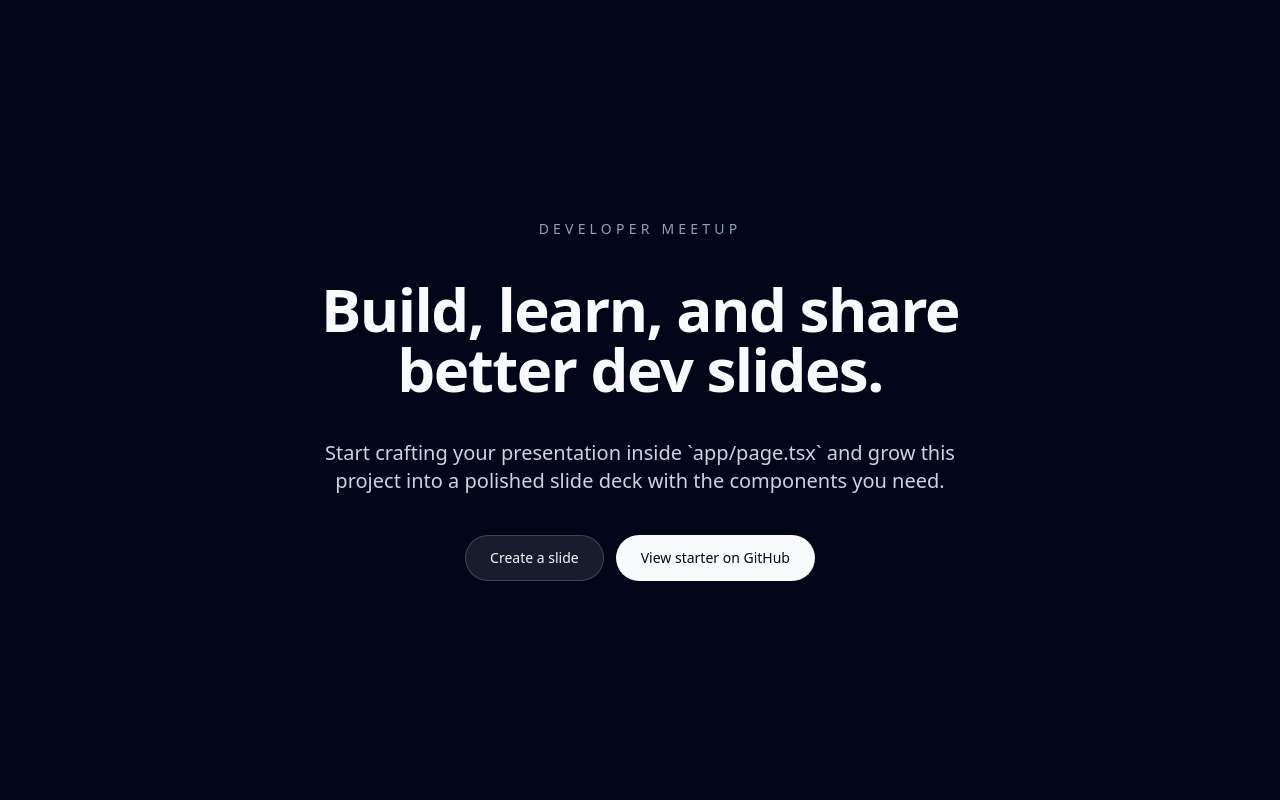
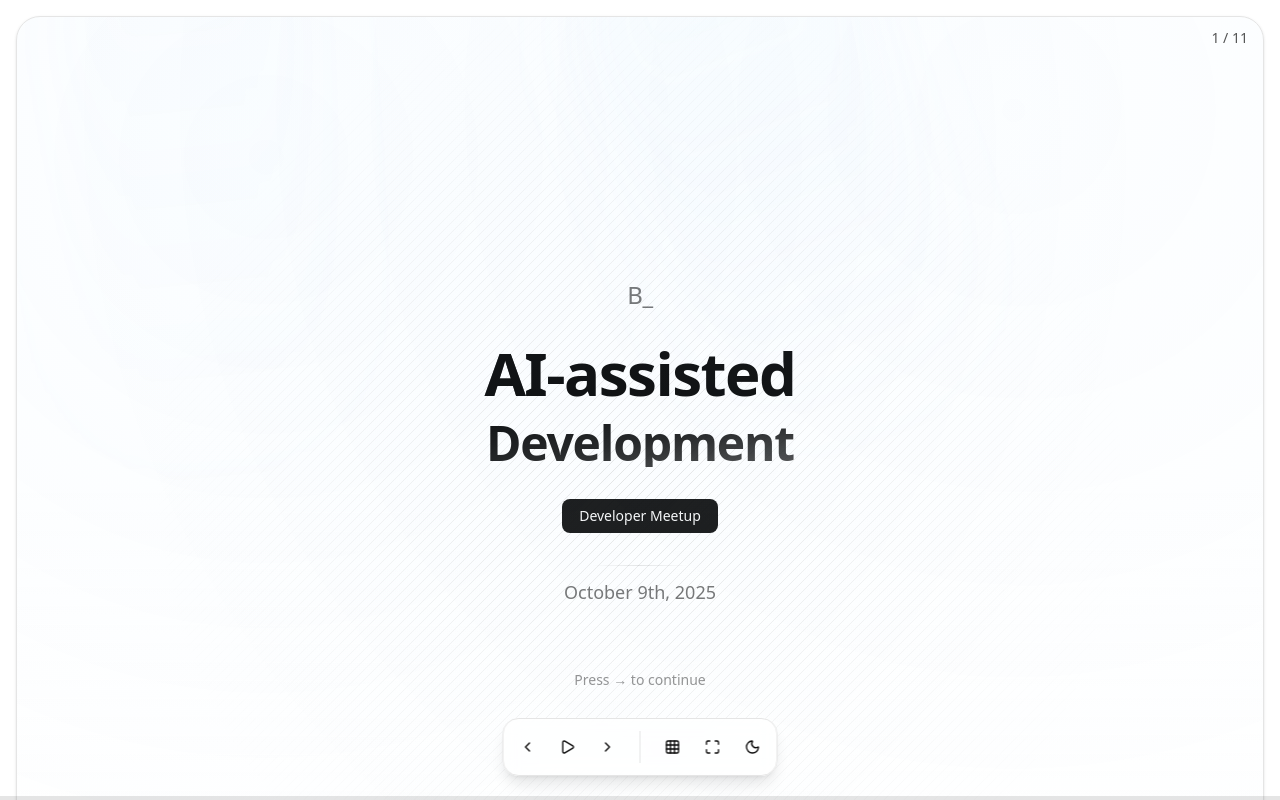
Before and after one commit to eirikhaugstulen/dev-meetup-slides, a Next.js app: page / in a window 1280 px wide. Shown: the top 800 px of the page. Built offline with nearby package versions, Linux system fonts and the light colour scheme.

Commit message:
feat: make presentation main page

```diff
--- a/app/layout.tsx
+++ b/app/layout.tsx
@@ -2,8 +2,8 @@ import type { Metadata } from "next";
 import "./globals.css";
 
 export const metadata: Metadata = {
-  title: "Dev Meetup Slides",
-  description: "Presentation deck for the developer meetup.",
+  title: "Developer Meetup - AI-assisted Development",
+  description: "This is the presentation deck made for the developer meetup on October 9th, 2025, regarding AI-assisted Development.",
 };
 
 export default function RootLayout({
--- a/app/page.tsx
+++ b/app/page.tsx
@@ -1,31 +1,12 @@
-export default function Home() {
+"use client";
+
+import { SlideDeck } from "@/components/presentation";
+import { devMeetupOctoberSlides } from "@/components/presentation/presentations";
+
+export default function PresentationPage() {
   return (
-    <main className="flex min-h-screen flex-col items-center justify-center px-6 py-20">
-      <div className="mx-auto flex w-full max-w-4xl flex-col gap-10 text-center">
-        <p className="text-sm uppercase tracking-[0.3em] text-slate-400">
-          Developer Meetup
-        </p>
-        <h1 className="text-balance text-4xl font-semibold tracking-tight sm:text-6xl">
-          Build, learn, and share better dev slides.
-        </h1>
-        <p className="mx-auto max-w-2xl text-pretty text-lg text-slate-300 sm:text-xl">
-          Start crafting your presentation inside `app/page.tsx` and grow this
-          project into a polished slide deck with the components you need.
-        </p>
-        <div className="flex flex-col justify-center gap-3 sm:flex-row">
-          <button className="inline-flex items-center justify-center rounded-full border border-slate-200/20 bg-slate-200/10 px-6 py-3 text-sm font-medium text-slate-100 transition hover:bg-slate-200/20">
-            Create a slide
-          </button>
-          <a
-            className="inline-flex items-center justify-center rounded-full border border-transparent bg-slate-50 px-6 py-3 text-sm font-medium text-slate-950 transition hover:bg-slate-200"
-            href="https://github.com/"
-            target="_blank"
-            rel="noreferrer"
-          >
-            View starter on GitHub
-          </a>
-        </div>
-      </div>
-    </main>
+    <div className="min-h-screen bg-background text-foreground">
+      <SlideDeck slides={devMeetupOctoberSlides} autoAdvanceMs={0} />
+    </div>
   );
 }
--- a/app/presentation/layout.tsx
+++ /dev/null
@@ -1,13 +0,0 @@
-import type { Metadata } from "next";
-
-export const metadata: Metadata = {
-  title: "Presentation",
-};
-
-export default function PresentationLayout({
-  children,
-}: {
-  children: React.ReactNode;
-}) {
-  return children;
-}
--- a/app/presentation/page.tsx
+++ /dev/null
@@ -1,12 +0,0 @@
-"use client";
-
-import { SlideDeck } from "@/components/presentation";
-import { devMeetupOctoberSlides } from "@/components/presentation/presentations";
-
-export default function PresentationPage() {
-  return (
-    <div className="min-h-screen bg-background text-foreground">
-      <SlideDeck slides={devMeetupOctoberSlides} autoAdvanceMs={0} />
-    </div>
-  );
-}
--- a/components/presentation/slides/disclaimer-slide.tsx
+++ b/components/presentation/slides/disclaimer-slide.tsx
@@ -70,7 +70,7 @@ The focus of this talk is really on how developers like us can practically use A
                     </motion.ul>
                 </motion.div>
 
-                <motion.div variants={itemVariants} className="relative w-full max-w-3xl z-10">
+                <motion.div variants={itemVariants} className="relative w-full max-w-3xl z-20">
                     <div className="relative w-full rounded-2xl bg-background/60 border-[0.5px] border-border p-4 shadow backdrop-blur">
                         <FocusVisualization />
                     </div>
--- a/components/presentation/slides/state-of-generative-ai-slide.tsx
+++ b/components/presentation/slides/state-of-generative-ai-slide.tsx
@@ -158,7 +158,7 @@ export const stateOfGenerativeAISlide: Slide = {
     notes: `
 When I first started preparing this talk, I was watching OpenAI’s DevDay livestream, and it made me reflect on how much has changed over the past year. I remember that last year’s DevDay was a real turning point for me - it was the first time I truly felt that AI models, like the o1 family, had become better generalist developers than I was. Not because they were perfect, but because they could handle almost any random task in any random repo and language - way better than I could. I’m experienced, sure - strong in React, JavaScript, and backend stuff like Node - but drop me into something like .NET or Rust, and I’d probably be lost. These new models, though? They just get it done.
 
-And the thing is, over the past year, the models have only gotten better. With things like Claude 4.5 and the newer GPT-5 family, the capabilities are just wild. So, the problem isn’t really the models anymore. They’re not the bottleneck. But a lot of people still struggle to get good results from them, and that disconnect - between what the model can do and what people actually get from it - often comes down to one thing: context. Understanding and crafting good context - or what I now think of as “context engineering” - is absolutely crucial. If there’s one takeaway I hope sticks with you, it’s that mastering context is the key to unlocking the full potential of these tools.
+And the thing is, over the past year, the models have only gotten better. With things like Claude 4.5 and the newer GPT-5 family, the capabilities are just wild. So, the problem isn’t really the models anymore. They’re not the bottleneck. But a lot of people still struggle to get good results from them, and that disconnect - between what the model can do and what people actually get from it - often comes down to one thing: context. Understanding and crafting good context - or what is now known as “context engineering” - is absolutely crucial. If there’s one takeaway I hope sticks with you, it’s that mastering context is the key to unlocking the full potential of these tools.
     `,
     content: (
         <div className="h-full relative overflow-hidden rounded-lg">
--- a/components/ui/striped-pattern.tsx
+++ b/components/ui/striped-pattern.tsx
@@ -21,7 +21,7 @@ export function StripedPattern({
     <svg
       aria-hidden="true"
       className={cn(
-        "pointer-events-none absolute inset-0 z-10 h-full w-full stroke-[0.5]",
+        "pointer-events-none absolute inset-0 z-0 h-full w-full stroke-[0.5]",
         className
       )}
       xmlns="http://www.w3.org/2000/svg"
```
